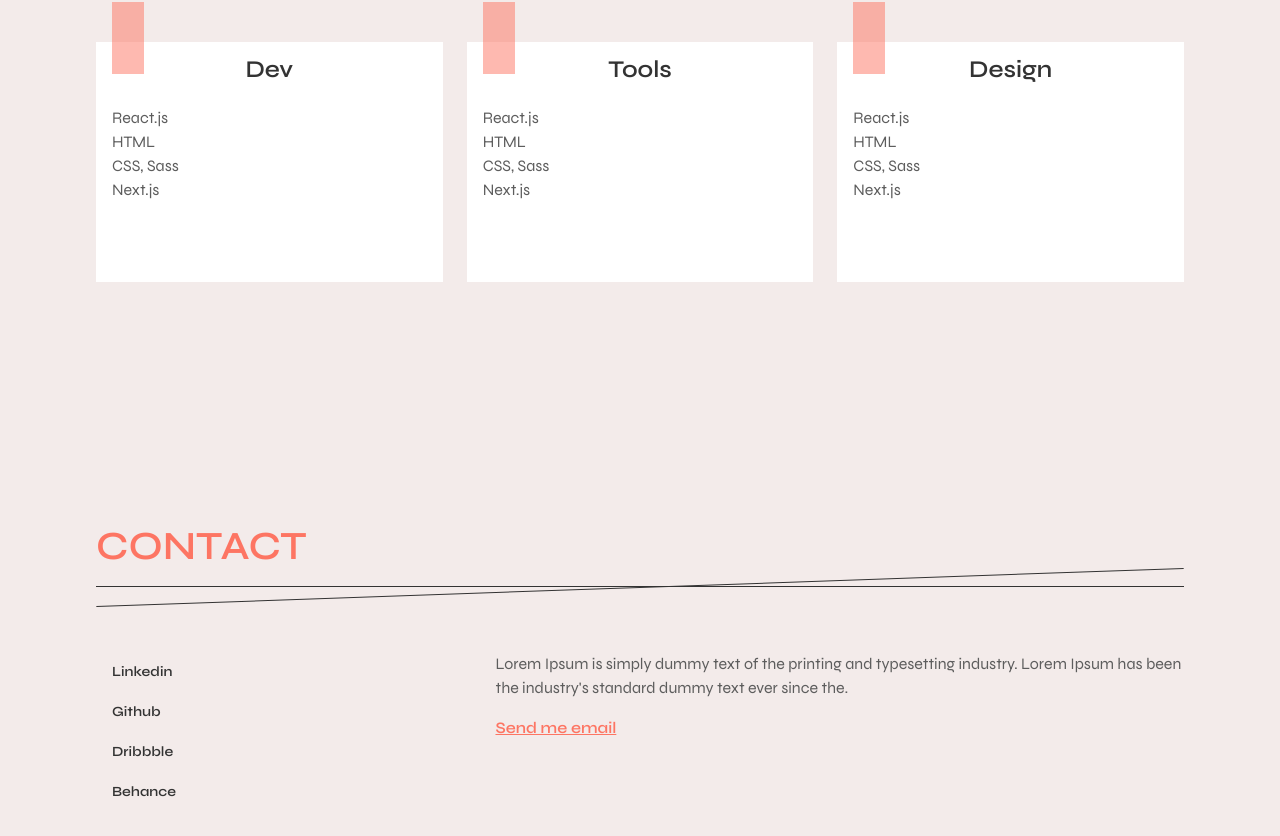
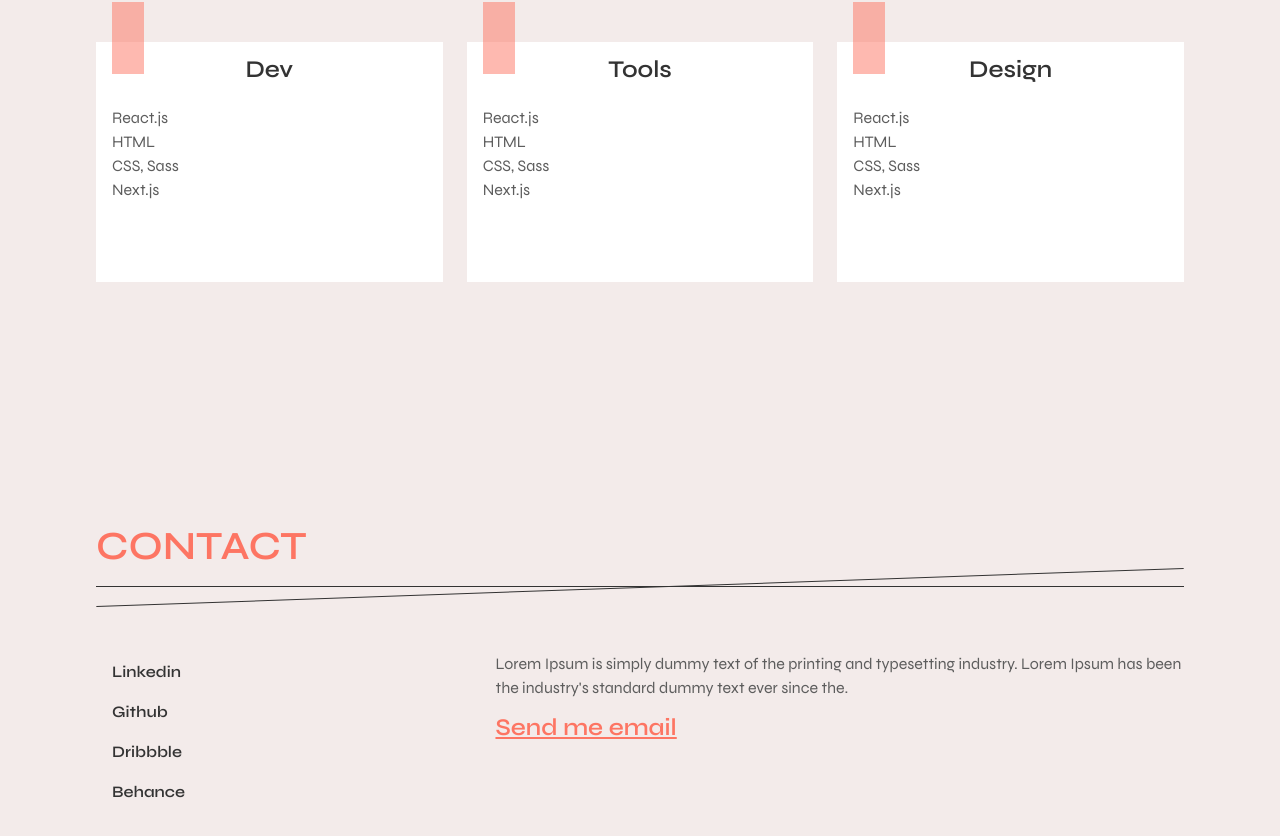
Before and after one commit to GretaVait/portfolio, a Next.js app: page / in a window 1280 px wide. Shown: the part 1052-1888 px from the top of the page. Built offline with nearby package versions, Linux system fonts and the light colour scheme.

Commit message:
typography styling

```diff
--- a/styles/base/_typography.sass
+++ b/styles/base/_typography.sass
@@ -51,3 +51,5 @@ h5
   font-size: 1.4rem
   line-height: 2.4rem
   color: $black
+  @media screen and ( min-width: 1120px )
+    font-size: 1.6rem
--- a/styles/sections/_contact.sass
+++ b/styles/sections/_contact.sass
@@ -39,3 +39,5 @@
     @media (hover: hover)
       &:hover
         color: transparentize($pink, .4)
+    @media screen and ( min-width: 1120px )
+      font-size: 2.4rem
```
